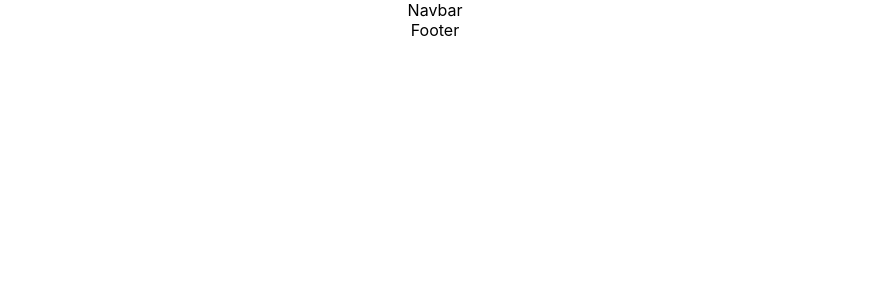
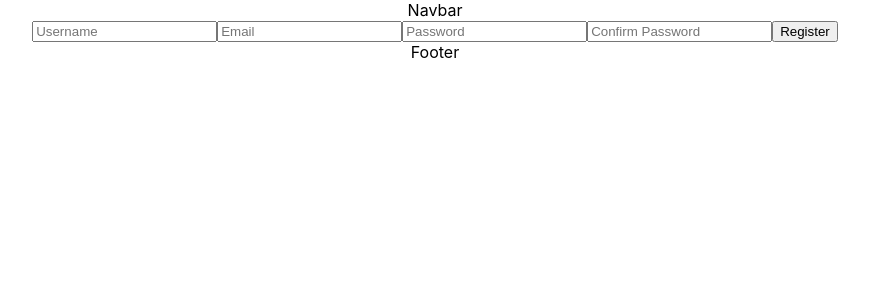
Before and after one commit to C-R-react-review/front-end, a React (Create React App) app: page /register in a window 1280 px wide. Shown: the top 300 px of the page, without its empty margins (205-1074 px from the left). Built offline with nearby package versions, Linux system fonts and the light colour scheme.

Commit message:
added register form

```diff
--- a/package.json
+++ b/package.json
@@ -6,6 +6,7 @@
     "@testing-library/jest-dom": "^4.2.4",
     "@testing-library/react": "^9.5.0",
     "@testing-library/user-event": "^7.2.1",
+    "bcrypt": "^4.0.1",
     "react": "^16.13.1",
     "react-dom": "^16.13.1",
     "react-router-dom": "^5.1.2",
--- a/src/App.js
+++ b/src/App.js
@@ -6,6 +6,7 @@ import Navbar from './components/Navbar';
 import Footer from './components/Footer';
 import Feed from './components/Feed'
 import Login from './components/Login'
+import Register from './components/Register'
 
 function App() {
   return (
@@ -13,8 +14,8 @@ function App() {
       <Navbar />
       <Route exact path='/' component={Feed} />
       <Route path='/login' component={Login} />
-      {/* <Route path='/register' component={Feed} />
-      <Route path='/profile' component={Feed} />
+      <Route path='/register' component={Register} />
+      {/* <Route path='/profile' component={Feed} />
       <Route path='/dashboard' component={Feed} /> */}
       <Footer />
     </div>
--- a/src/components/Register.js
+++ b/src/components/Register.js
@@ -1,9 +1,38 @@
-import React from 'react';
+import React, { useState } from 'react';
+// const bcrypt = require('bcrypt')
+// const saltRounds = 8
 
 function Register() {
+  const [formValues, setFormValues] = useState({
+    'username': '',
+    'email': '',
+    'password': '',
+    'confirm-password': ''
+  })
+
+  const handleChangeUE = (event) => {
+    setFormValues({...formValues, [event.target.name]: event.target.value})
+    console.log(formValues)
+  }
+
+  // const handleChangeP = (event) => {
+  //   setFormValues({...formValues, [event.target.name]: bcrypt.hash(event.target.value, saltRounds)})
+  //   console.log(formValues)
+  // }
+
+  const handleSubmit = (event) => {
+    console.log('nunget')
+  }
+
   return (
     <div className="Register">
-      Register
+      <form onSubmit={event => handleSubmit(event)}>
+        <input type='text' placeholder='Username' value={formValues.username} onChange={event => handleChangeUE(event)} name='username'/>
+        <input type='email' placeholder='Email' value={formValues.email} onChange={event => handleChangeUE(event)} name='email'/>
+        <input type='password' placeholder='Password' value={formValues.password} onChange={event => handleChangeUE(event)} name='password'/>
+        <input type='password' placeholder='Confirm Password' value={formValues["confirm-password"]} onChange={event => handleChangeUE(event)} name='confirm-password'/>
+        <button type="submit">Register</button>
+      </form>
     </div>
   );
 }
```
Also changed, not shown: 1 other file (tests, documents, lock files or other folders).
